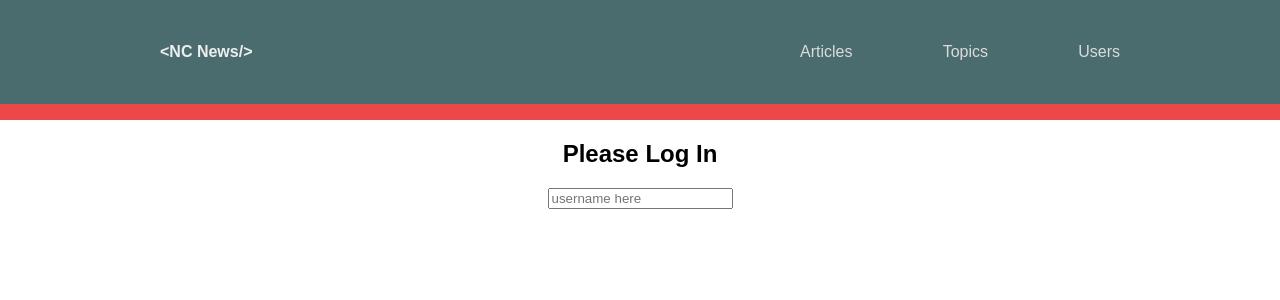
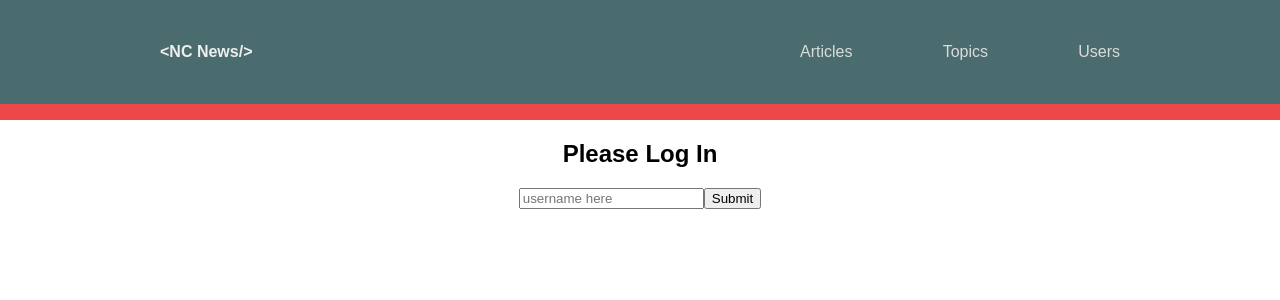
Before and after one commit to E-Randz/NC-News-FE, a React (Create React App) app: page /profile in a window 1280 px wide. Shown: the top 300 px of the page. Built offline with nearby package versions, Linux system fonts and the light colour scheme.

Commit message:
added button for auth route

```diff
--- a/src/App.jsx
+++ b/src/App.jsx
@@ -17,11 +17,7 @@ import PageNotFound from './components/PageNotFound';
 
 class App extends Component {
   state = {
-    user: {
-      // username: "tickle122",
-      // name: "Tom Tickle",
-      // avatar_url: "https://image.flaticon.com/icons/svg/145/145842.svg"
-    },
+    user: null,
     dashboardOpen: false,
   }
   render() {
@@ -29,7 +25,7 @@ class App extends Component {
     return (
       <div className="App">
         <Header user={user}/>
-        <Auth setUser={this.setUser} >
+        <Auth user={user} setUser={this.setUser} >
           <Router onClick={this.toggleDashboard} className="App-page">
             <Home user={user} path='/'/>
             <Articles className='Articles' title='Articles' path='/articles' />
--- a/src/components/Auth.jsx
+++ b/src/components/Auth.jsx
@@ -16,6 +16,7 @@ class Auth extends Component {
         <h2>Please Log In</h2>
         <form onSubmit={this.handleSubmit}>
           <input value={username} name='username' placeholder='username here' onChange={this.handleChange} type="text"/>
+          <button>Submit</button>
         </form>
         {userErr && <p>Invalid Username</p>}
       </div>
```
